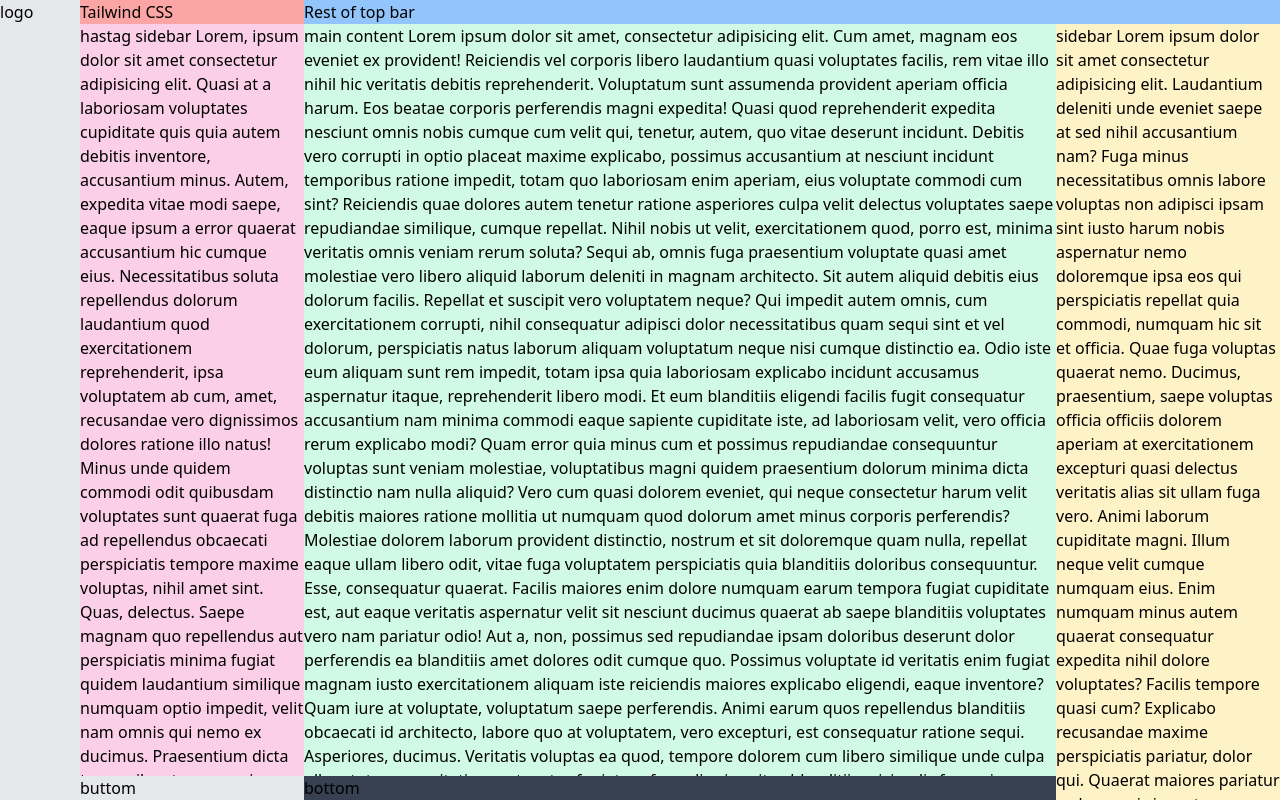
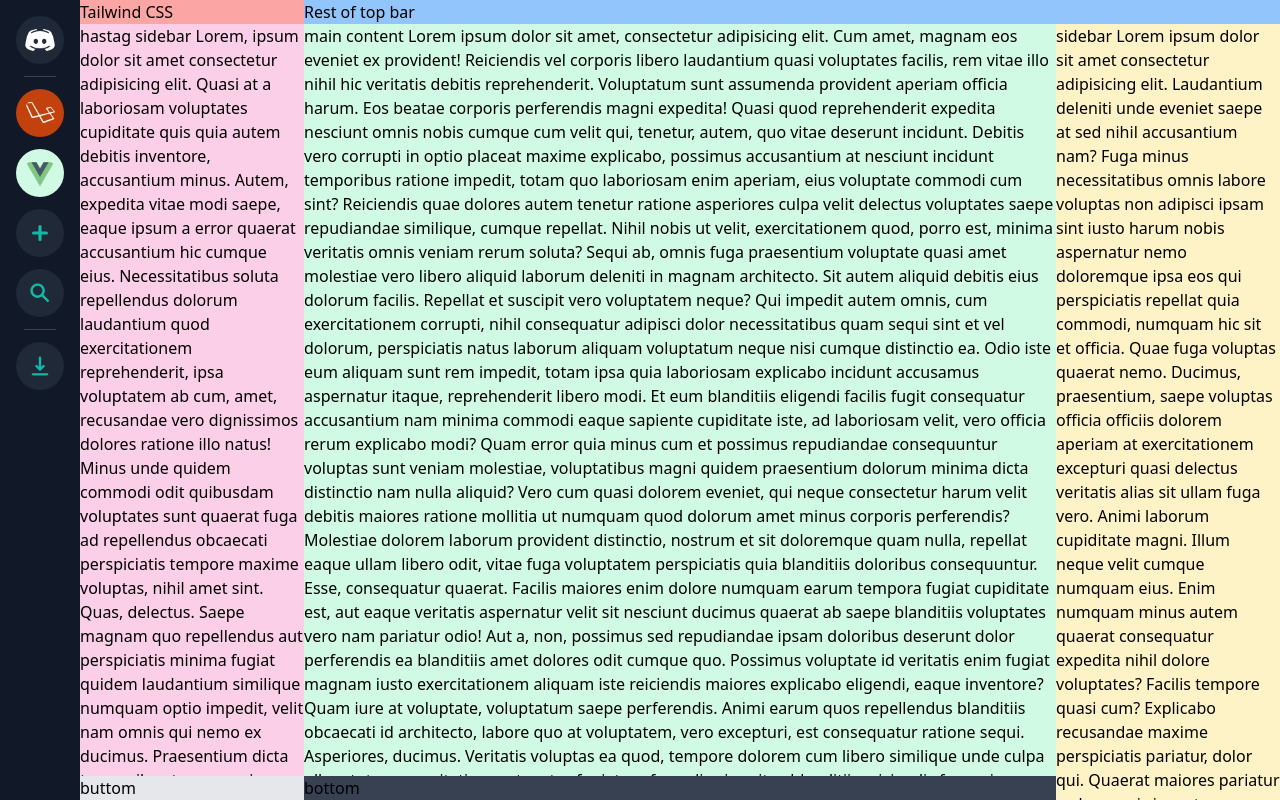
Before and after one commit to acatzk/discord, a Vue app: page / in a window 1280 px wide. Built offline with nearby package versions, Linux system fonts and the light colour scheme.

Commit message:
Discord finish channel sidebar

```diff
--- a/src/App.vue
+++ b/src/App.vue
@@ -2,9 +2,75 @@
   <!-- main flex -->
   <div id="app" class="flex">
     <!-- first col -->
-    <div class="w-20 flex-none flex flex-col min-h-screen h-screen">
+    <div class="bg-gray-900 w-20 flex-none flex flex-col min-h-screen h-screen px-2 py-2">
       <div class="overflow-y-auto">
-        logo
+        <ul class="text-center space-y-3 mt-2">
+          <li>
+            <a href="#">
+              <img class="w-12 h-12 bg-gray-800 hover:bg-gray-700 mx-auto rounded-full p-2" src="@/assets/imgs/discord.png" alt="discord-img" />
+            </a>
+          </li>
+          <li class="border-b border-gray-700 mx-4"></li>
+          <li>
+            <a href="#">
+              <img class="w-12 h-12 bg-orange-700 hover:bg-orange-600 mx-auto rounded-full p-2" src="@/assets/imgs/laravel.png" alt="discord-img" />
+            </a>
+          </li>
+          <li>
+            <a href="#">
+              <img class="w-12 h-12 bg-green-100 hover:bg-green-50 mx-auto rounded-full p-2" src="@/assets/imgs/vue.png" alt="discord-img" />
+            </a>
+          </li>
+          <li>
+            <a href="#">
+              <svg  class="w-12 h-12 bg-gray-800 hover:bg-teal-500 text-teal-500 hover:text-white mx-auto rounded-full p-2"
+                    fill="currentColor"
+                    xmlns:xlink="http://www.w3.org/1999/xlink"
+                    xmlns="http://www.w3.org/2000/svg"
+                    viewBox="0 0 20 20"
+                    preserveAspectRatio="xMidYMid meet">
+                <path xmlns="http://www.w3.org/2000/svg"
+                      fill-rule="evenodd"
+                      d="M10 5a1 1 0 011 1v3h3a1 1 0 110 2h-3v3a1 1 0 11-2 0v-3H6a1 1 0 110-2h3V6a1 1 0 011-1z"
+                      clip-rule="evenodd">
+                </path>
+              </svg>
+            </a>
+          </li>
+          <li>
+            <a href="#">
+              <svg  class="w-12 h-12 bg-gray-800 hover:bg-teal-500 text-teal-500 hover:text-white mx-auto rounded-full p-3"
+                    fill="currentColor"
+                    xmlns:xlink="http://www.w3.org/1999/xlink"
+                    xmlns="http://www.w3.org/2000/svg"
+                    viewBox="0 0 20 20"
+                    preserveAspectRatio="xMidYMid meet">
+                <path xmlns="http://www.w3.org/2000/svg"
+                      fill-rule="evenodd"
+                      d="M8 4a4 4 0 100 8 4 4 0 000-8zM2 8a6 6 0 1110.89 3.476l4.817 4.817a1 1 0 01-1.414 1.414l-4.816-4.816A6 6 0 012 8z"
+                      clip-rule="evenodd">
+                </path>
+              </svg>
+            </a>
+          </li>
+          <li class="border-b border-gray-700 mx-4"></li>
+          <li>
+            <a href="#">
+              <svg  class="w-12 h-12 bg-gray-800 hover:bg-teal-500 text-teal-500 hover:text-white mx-auto rounded-full p-3"
+                    fill="currentColor"
+                    xmlns:xlink="http://www.w3.org/1999/xlink"
+                    xmlns="http://www.w3.org/2000/svg"
+                    viewBox="0 0 20 20"
+                    preserveAspectRatio="xMidYMid meet">
+                <path xmlns="http://www.w3.org/2000/svg"
+                      fill-rule="evenodd"
+                      d="M3 17a1 1 0 011-1h12a1 1 0 110 2H4a1 1 0 01-1-1zm3.293-7.707a1 1 0 011.414 0L9 10.586V3a1 1 0 112 0v7.586l1.293-1.293a1 1 0 111.414 1.414l-3 3a1 1 0 01-1.414 0l-3-3a1 1 0 010-1.414z"
+                      clip-rule="evenodd">
+                </path>
+              </svg>
+            </a>
+          </li>
+        </ul>
       </div>
     </div>
     <!-- second col -->
```
